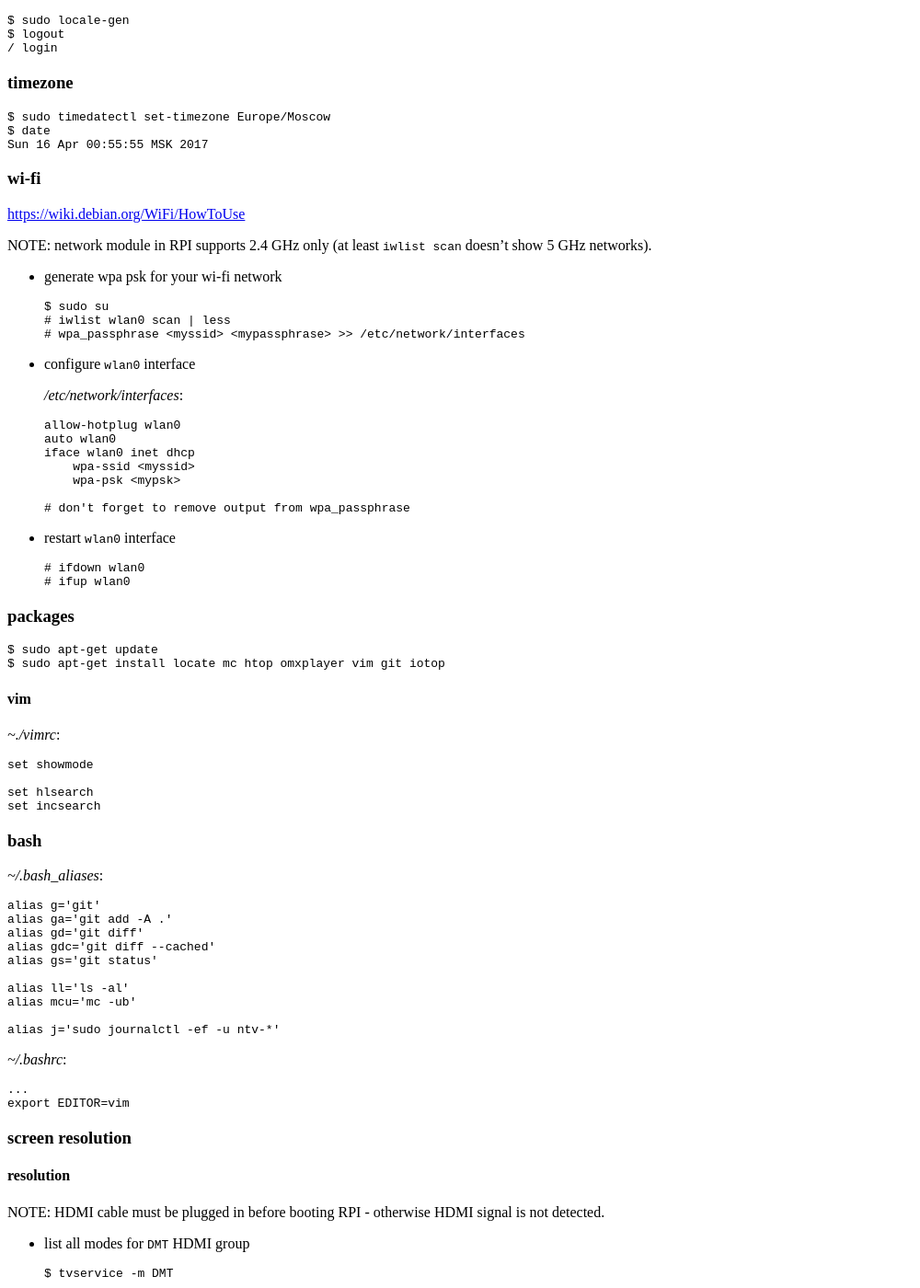
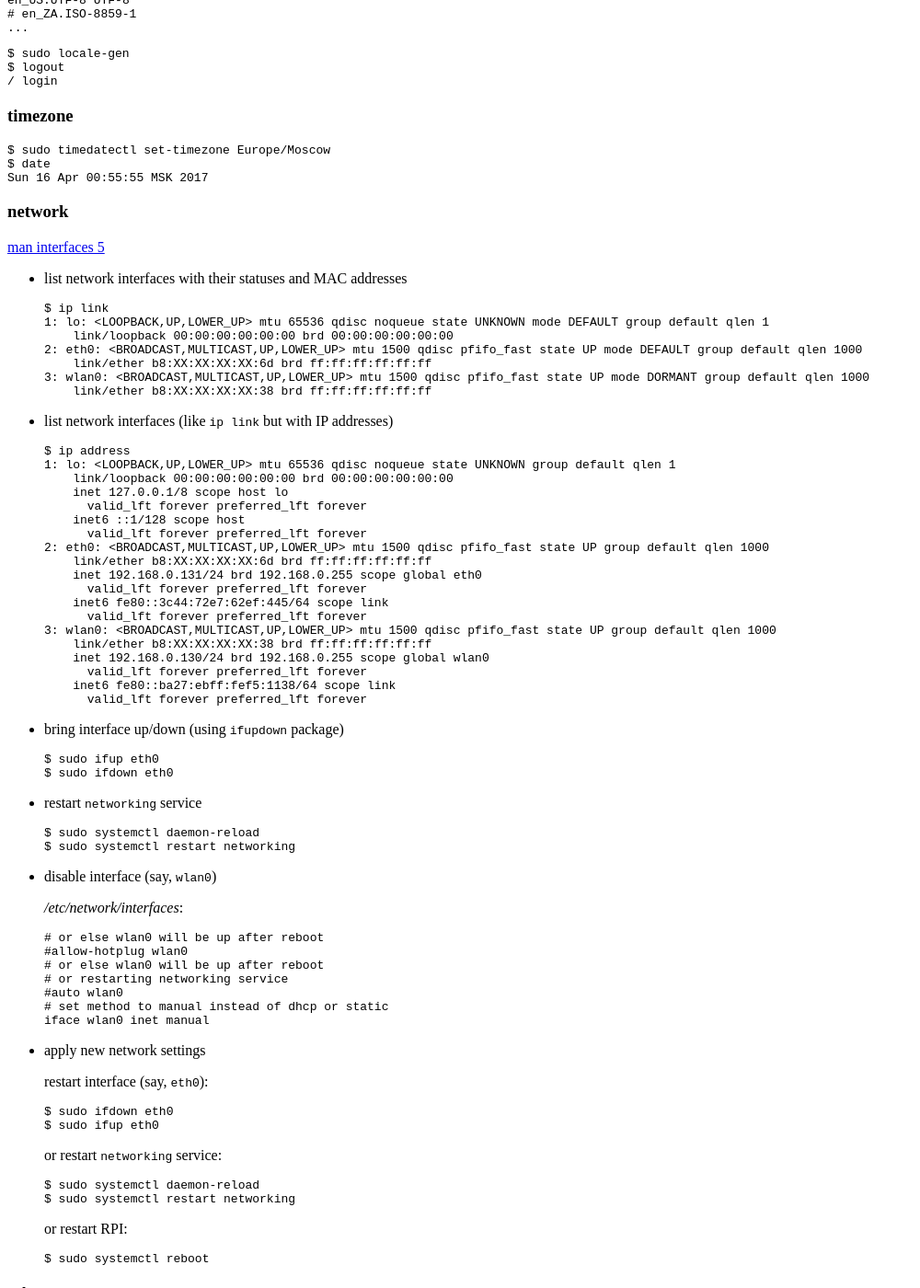
Before and after one commit to tap349/tap349.github.io, a Jekyll site: the page built from _posts/2017-04-15-raspberry-pi.md, in a window 1280 px wide and 1400 px high, scrolled down 2532 px. Shown: the whole window at 92% size, without its empty margins (0-1000 px from the left). Built offline with Jekyll 4.4.1, drawn with Linux system fonts in a browser that asks for light colours; some of the changed text lies outside the part shown.

Commit message:
update 2017-05-07_16:26:36

````diff
--- a/_posts/2017-04-15-raspberry-pi.md
+++ b/_posts/2017-04-15-raspberry-pi.md
@@ -151,14 +151,133 @@ $ date
 Sun 16 Apr 00:55:55 MSK 2017
 ```
 
-### wi-fi
+### network
+
+[man interfaces 5](https://manpages.debian.org/jessie/ifupdown/interfaces.5.en.html)
+
+- list network interfaces with their statuses and MAC addresses
+
+  ```sh
+  $ ip link
+  1: lo: <LOOPBACK,UP,LOWER_UP> mtu 65536 qdisc noqueue state UNKNOWN mode DEFAULT group default qlen 1
+      link/loopback 00:00:00:00:00:00 brd 00:00:00:00:00:00
+  2: eth0: <BROADCAST,MULTICAST,UP,LOWER_UP> mtu 1500 qdisc pfifo_fast state UP mode DEFAULT group default qlen 1000
+      link/ether b8:XX:XX:XX:XX:6d brd ff:ff:ff:ff:ff:ff
+  3: wlan0: <BROADCAST,MULTICAST,UP,LOWER_UP> mtu 1500 qdisc pfifo_fast state UP mode DORMANT group default qlen 1000
+      link/ether b8:XX:XX:XX:XX:38 brd ff:ff:ff:ff:ff:ff
+  ```
+
+- list network interfaces (like `ip link` but with IP addresses)
+
+  ```sh
+  $ ip address
+  1: lo: <LOOPBACK,UP,LOWER_UP> mtu 65536 qdisc noqueue state UNKNOWN group default qlen 1
+      link/loopback 00:00:00:00:00:00 brd 00:00:00:00:00:00
+      inet 127.0.0.1/8 scope host lo
+        valid_lft forever preferred_lft forever
+      inet6 ::1/128 scope host
+        valid_lft forever preferred_lft forever
+  2: eth0: <BROADCAST,MULTICAST,UP,LOWER_UP> mtu 1500 qdisc pfifo_fast state UP group default qlen 1000
+      link/ether b8:XX:XX:XX:XX:6d brd ff:ff:ff:ff:ff:ff
+      inet 192.168.0.131/24 brd 192.168.0.255 scope global eth0
+        valid_lft forever preferred_lft forever
+      inet6 fe80::3c44:72e7:62ef:445/64 scope link
+        valid_lft forever preferred_lft forever
+  3: wlan0: <BROADCAST,MULTICAST,UP,LOWER_UP> mtu 1500 qdisc pfifo_fast state UP group default qlen 1000
+      link/ether b8:XX:XX:XX:XX:38 brd ff:ff:ff:ff:ff:ff
+      inet 192.168.0.130/24 brd 192.168.0.255 scope global wlan0
+        valid_lft forever preferred_lft forever
+      inet6 fe80::ba27:ebff:fef5:1138/64 scope link
+        valid_lft forever preferred_lft forever
+  ```
+
+- bring interface up/down (using `ifupdown` package)
+
+  ```sh
+  $ sudo ifup eth0
+  $ sudo ifdown eth0
+  ```
+
+- restart `networking` service
+
+  ```sh
+  $ sudo systemctl daemon-reload
+  $ sudo systemctl restart networking
+  ```
+
+- disable interface (say, `wlan0`)
+
+  _/etc/network/interfaces_:
+
+  ```sh
+  # or else wlan0 will be up after reboot
+  #allow-hotplug wlan0
+  # or else wlan0 will be up after reboot
+  # or restarting networking service
+  #auto wlan0
+  # set method to manual instead of dhcp or static
+  iface wlan0 inet manual
+  ```
+
+- apply new network settings
+
+  restart interface (say, `eth0`):
+
+  ```sh
+  $ sudo ifdown eth0
+  $ sudo ifup eth0
+  ```
+
+  or restart `networking` service:
+
+  ```sh
+  $ sudo systemctl daemon-reload
+  $ sudo systemctl restart networking
+  ```
+
+  or restart RPI:
+
+  ```sh
+  $ sudo systemctl reboot
+  ```
+
+#### Ethernet
+
+<https://www.mathworks.com/help/supportpkg/raspberrypi/ug/getting-the-raspberry_pi-ip-address.html>
+
+make sure RPI Ethernet lights are on during boot - I used a cable with 4P4C
+(instead of 8P8C) connectors by mistake and my router refused to talk to RPI.
+
+- reserve IP address for Ethernet adapter in your router
+  (it has different MAC address than Wi-Fi adapter)
+- connect Ethernet cable and boot RPI
+- configure either `eth0` interface to use either static or dhcp method
+
+  _/etc/network/interfaces_ (static method):
+
+  ```sh
+  iface eth0 inet static
+      address 192.168.0.131
+      netmask 255.255.255.0
+      gateway 192.168.0.1
+  ```
+
+  _/etc/network/interfaces_ (dhcp method):
+
+  ```sh
+  iface eth0 inet dhcp
+  ```
+
+- apply new network settings (see instructions in parent section)
+
+#### Wi-Fi
 
 <https://wiki.debian.org/WiFi/HowToUse>
 
 NOTE: network module in RPI supports 2.4 GHz only
       (at least `iwlist scan` doesn't show 5 GHz networks).
 
-- generate wpa psk for your wi-fi network
+- generate wpa psk for your Wi-Fi network
 
   ```sh
   $ sudo su
@@ -180,12 +299,7 @@ NOTE: network module in RPI supports 2.4 GHz only
   # don't forget to remove output from wpa_passphrase
   ```
 
-- restart `wlan0` interface
-
-  ```sh
-  # ifdown wlan0
-  # ifup wlan0
-  ```
+- apply new network settings (see instructions in parent section)
 
 ### packages
 
````
